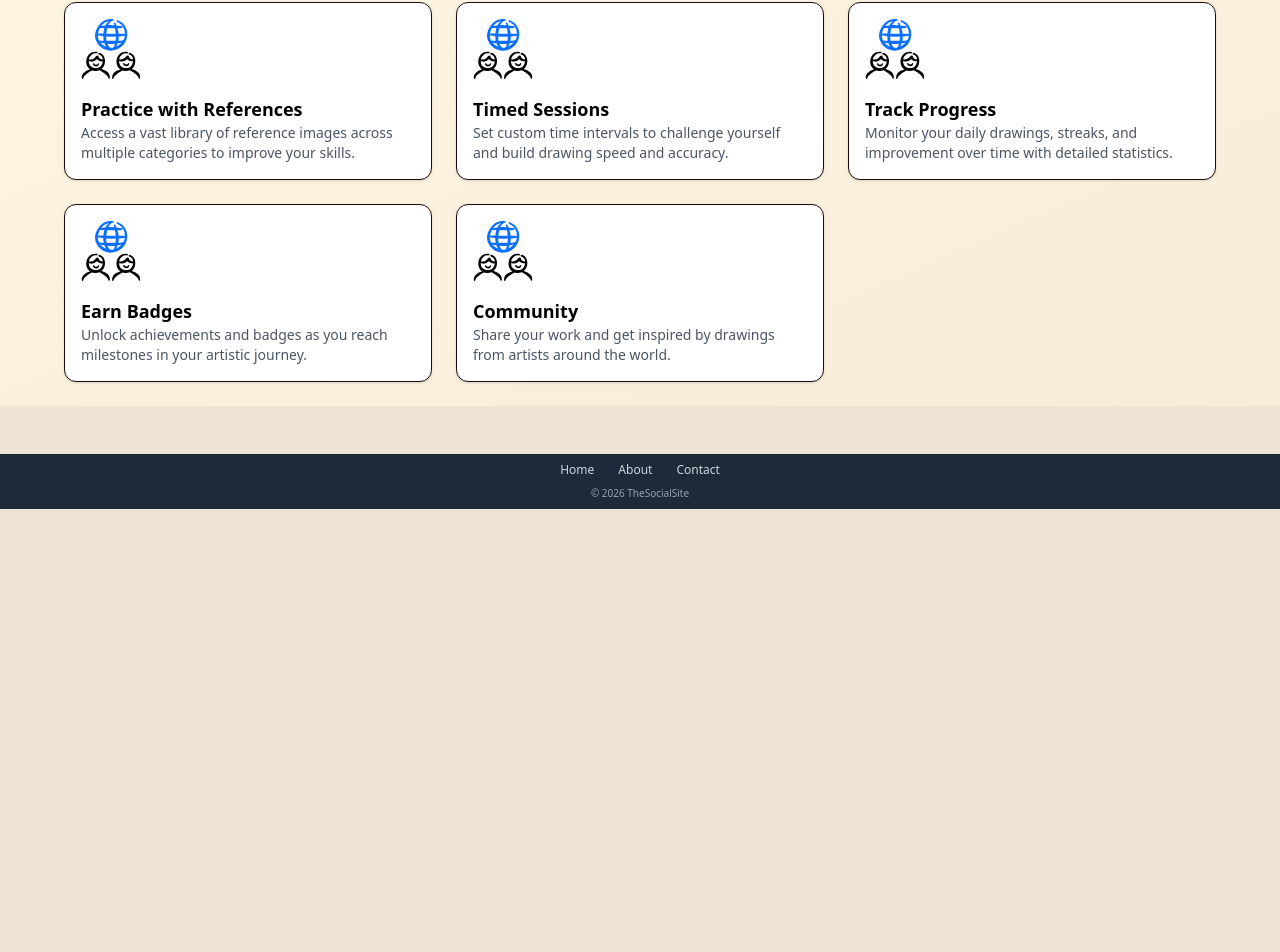
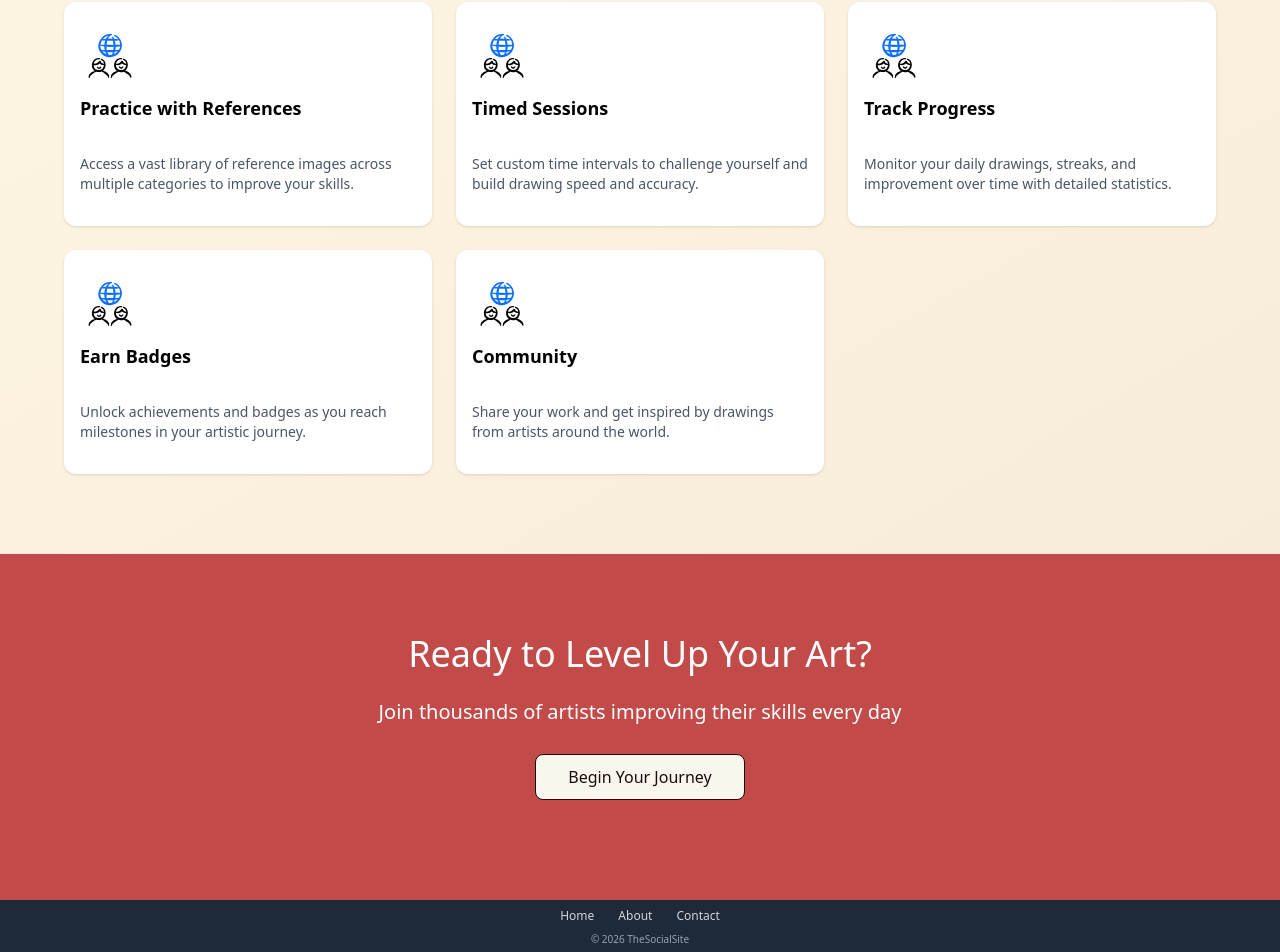
Before and after one commit to arz-main/TheSocialSite, a React (Vite) app in the folder frontend/: page / in a window 1280 px wide. Shown: the part 564-1516 px from the top of the page. Before the commit the page ends 1073 px from the top, so only its background shows below. Built offline with nearby package versions, Linux system fonts and the light colour scheme.

Commit message:
am pus o sectiune rosie la home page

```diff
--- a/frontend/src/components/layout/Footer.tsx
+++ b/frontend/src/components/layout/Footer.tsx
@@ -2,7 +2,7 @@ import { Link } from "react-router-dom";
 
 const Footer = () => {
     return (
-        <footer className="w-full bg-gray-800 text-white mt-12">
+        <footer className="w-full bg-gray-800 text-white">
             <div className="flex justify-center space-x-6 py-2">
                 <Link to="/" className="hover:underline text-xs text-gray-300">Home</Link>
                 <Link to="/about" className="hover:underline text-xs text-gray-300">About</Link>
--- a/frontend/src/components/ui/Card.tsx
+++ b/frontend/src/components/ui/Card.tsx
@@ -6,15 +6,15 @@ type CardProp = {
 
 function Card(props : CardProp){
 	return (
-		<div className="w-full rounded-xl border bg-white p-4 shadow">
-			<img className="w-15 h-15 object-contain mb-4"
+		<div className="w-full rounded-xl border border-none bg-white p-4 shadow">
+			<img className="aspect-square w-15 pt-4"
 				src={props.img}
 				alt={props.title}
 			/>
-			<h3 className="text-lg text-black font-semibold">
+			<h1 className="text-lg text-black font-semibold py-4">
 				{props.title}
-			</h3>
-			<p className="text-sm text-gray-600">
+			</h1>
+			<p className="text-sm text-gray-600 py-4">
 				{props.description}
 			</p>
 		</div>
--- a/frontend/src/pages/Home.tsx
+++ b/frontend/src/pages/Home.tsx
@@ -4,7 +4,7 @@ const Home = () => {
 	return (
 		<>
 			<section className="mx-screen w-full flex flex-col items-center gap-3 p-6 bg-gradient-to-br from-[#fdf5e2] to-[#f7ecd9]">
-				<div className="flex flex-col items-center pt-10">
+				<div className="text-center flex flex-col items-center pt-10">
 					<h1 className="text-black text-5xl mb-4">Master Your Art Through</h1>
 					<h1 className="text-red-700 text-5xl mb-4">Daily Practice</h1>
 				</div>
@@ -20,8 +20,8 @@ const Home = () => {
 					</button>
 				</div>
 			</section>
-			<section className="mx-screen w-full flex flex-col items-center gap-3 p-6 bg-gradient-to-br from-[#fdf5e2] to-[#f7ecd9]">
-				<div className="flex flex-col items-center pt-10">
+			<section className="mx-screen w-full flex flex-col items-center gap-3 pb-20 p-6 bg-gradient-to-br from-[#fdf5e2] to-[#f7ecd9]">
+				<div className="text-center flex flex-col items-center pt-10">
 					<h1 className="text-black text-4xl mb-4">Everything You Need to Improve</h1>
 					<h1 className="text-black text-gray-600 mb-4">Comprehensive tools designed for artists at every level</h1>
 				</div>
@@ -32,9 +32,16 @@ const Home = () => {
 					<Card img={DefaultLogo} title="Earn Badges" description="Unlock achievements and badges as you reach milestones in your artistic journey." />
 					<Card img={DefaultLogo} title="Community" description="Share your work and get inspired by drawings from artists around the world." />
 				</div>
-
 			</section>
-
+			<section className="mx-screen bg-[#C24A48] w-full flex flex-col items-center gap-3 pt-10 pb-25">
+				<div className="text-center flex flex-col items-center pt-10">
+					<h1 className="text-white text-4xl mb-6">Ready to Level Up Your Art?</h1>
+					<h1 className="text-white text-xl mb-4">Join thousands of artists improving their skills every day</h1>
+				</div>
+				<button className="hover:bg-[#C24A48] bg-[#F9F6EE] hover:text-white border rounded-lg py-2.5 px-8">
+						Begin Your Journey
+					</button>
+			</section>
 		</>
 	);
 };
```
